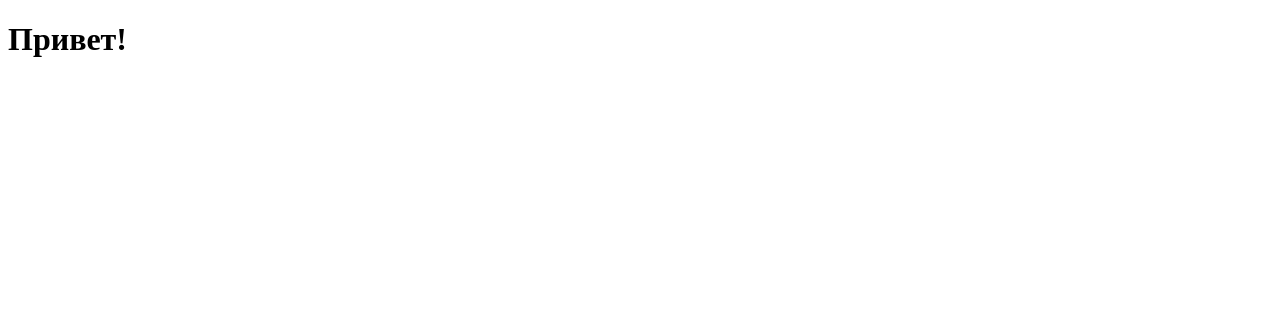
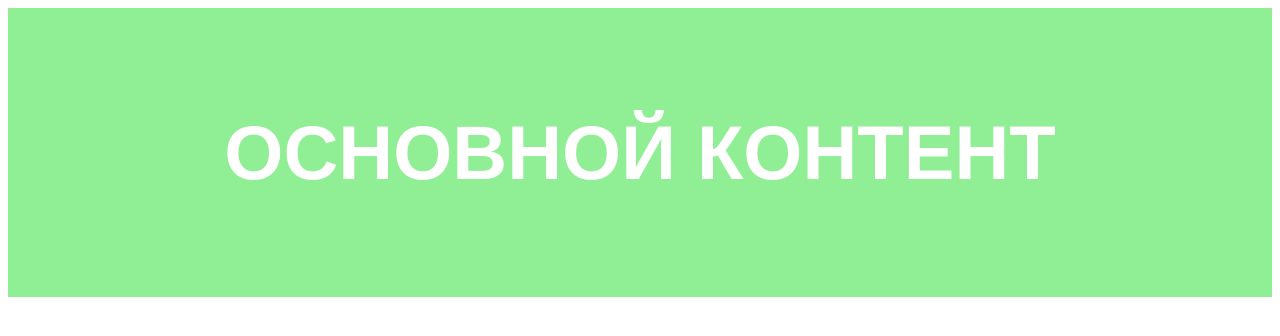
Before and after one commit to Nexabenskiy/remote-test, a plain HTML site: page index.html in a window 1280 px wide. Drawn offline with Linux system fonts and the light colour scheme.

Commit message:
Content ready

```diff
--- a/index.html
+++ b/index.html
@@ -5,8 +5,11 @@
     <meta http-equiv="X-UA-Compatible" content="IE=edge" />
     <meta name="viewport" content="width=device-width, initial-scale=1.0" />
     <title>Document</title>
+    <link rel="stylesheet" href="main.css" />
   </head>
   <body>
-    <h1>Привет!</h1>
+    <main class="main">
+      <h1>Основной контент</h1>
+    </main>
   </body>
 </html>
--- a/main.css
+++ b/main.css
@@ -0,0 +1,9 @@
+.main {
+  background-color: rgb(144, 238, 149);
+  padding: 50px 100px;
+  font-size: 38px;
+  color: #fff;
+  font-family: Sans-Serif;
+  text-align: center;
+  text-transform: uppercase;
+}
```
